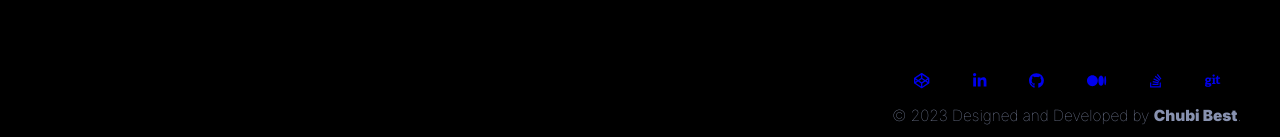
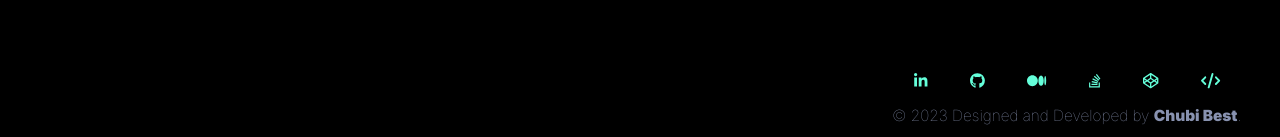
Before and after one commit to chubibest/portfolio, a React (Create React App) app: page / in a window 1280 px wide. Shown: the part 660-797 px from the top of the page. Built offline with nearby package versions, Linux system fonts and the light colour scheme.

Commit message:
add links to footer

```diff
--- a/package.json
+++ b/package.json
@@ -6,6 +6,7 @@
   "dependencies": {
     "@fortawesome/fontawesome-svg-core": "^6.3.0",
     "@fortawesome/free-brands-svg-icons": "^6.3.0",
+    "@fortawesome/free-solid-svg-icons": "^6.3.0",
     "@fortawesome/react-fontawesome": "^0.2.0",
     "@testing-library/jest-dom": "^5.16.5",
     "@testing-library/react": "^13.4.0",
@@ -14,6 +15,8 @@
     "@types/node": "^16.18.13",
     "@types/react": "^18.0.28",
     "@types/react-dom": "^18.0.11",
+    "i": "^0.3.7",
+    "npm": "^9.6.2",
     "react": "^18.2.0",
     "react-dom": "^18.2.0",
     "react-scripts": "5.0.1",
--- a/src/Components/Footer/Footer.tsx
+++ b/src/Components/Footer/Footer.tsx
@@ -1,6 +1,8 @@
 import React from 'react';
 import { FontAwesomeIcon } from '@fortawesome/react-fontawesome';
-import { faGithub, faLinkedinIn, faMediumM, faStackOverflow, faCodepen, faGit } from '@fortawesome/free-brands-svg-icons';
+import { faGithub, faLinkedinIn, faMediumM, faStackOverflow, faCodepen } from '@fortawesome/free-brands-svg-icons';
+import { faCode } from '@fortawesome/free-solid-svg-icons';
+
 import styled from 'styled-components';
 
 const Footer = styled.footer(({theme}) => ({
@@ -17,6 +19,9 @@ const Footer = styled.footer(({theme}) => ({
         width: '100%',
         marginLeft: 'auto',
         justifyContent: 'space-around',
+        'a': {
+            color: theme.colors.lively
+        }
     },
     '@media (max-width: 767px)': {
         fontSize: '3vw',
@@ -29,33 +34,33 @@ const Index = () => (
     <Footer className="footer">
         <div className="footer__social">
             <div className="footer__social-item">
-                <a target="_blank" rel="noopener noreferrer" href="https://twitter.com/victoronwuzor" className="footer__social-link">
+                <a target="_blank" rel="noopener noreferrer" href="https://www.linkedin.com/in/chubi-best-9a0a50198/" className="footer__social-link">
+                    <FontAwesomeIcon icon={faLinkedinIn} />
+                </a>
+            </div>
+            <div className="footer__social-item">
+                <a target="_blank" rel="noopener noreferrer" href="https://github.com/chubibest/portfolio" className="footer__social-link">
+                    <FontAwesomeIcon icon={faGithub} />
+                </a>
+            </div>
+            <div className="footer__social-item">
+                <a target="_blank" rel="noopener noreferrer" href="https://medium.com/@chubi.best/schema-migration-for-firestore-5bec92080447" className="footer__social-link">
+                    <FontAwesomeIcon icon={faMediumM} />
+                </a>
+            </div>
+            <div className="footer__social-item">
+                <a target="_blank" rel="noopener noreferrer" href="https://stackoverflow.com/users/11291815/chubi-best" className="footer__social-link">
+                    <FontAwesomeIcon icon={faStackOverflow} />
+                </a>
+            </div>
+            <div className="footer__social-item">
+                <a target="_blank" rel="noopener noreferrer" href="https://codepen.io/chubibest" className="footer__social-link">
                     <FontAwesomeIcon icon={faCodepen} />
                 </a>
             </div>
             <div className="footer__social-item">
-                <a target="_blank" rel="noopener noreferrer" href="https://linkedin.com/in/victoronwuzor" className="footer__social-link">
-                    <FontAwesomeIcon icon={faLinkedinIn} />
-                </a>
-            </div>
-            <div className="footer__social-item">
-                <a target="_blank" rel="noopener noreferrer" href="https://github.com/onwuvic" className="footer__social-link">
-                    <FontAwesomeIcon icon={faGithub} />
-                </a>
-            </div>
-            <div className="footer__social-item">
-                <a target="_blank" rel="noopener noreferrer" href="https://medium.com/@victoronwuzor" className="footer__social-link">
-                    <FontAwesomeIcon icon={faMediumM} />
-                </a>
-            </div>
-            <div className="footer__social-item">
-                <a target="_blank" rel="noopener noreferrer" href="https://stackoverflow.com/users/5954989/okwyvic" className="footer__social-link">
-                    <FontAwesomeIcon icon={faStackOverflow} />
-                </a>
-            </div>
-            <div className="footer__social-item">
-                <a target="_blank" rel="noopener noreferrer" href="https://stackoverflow.com/users/5954989/okwyvic" className="footer__social-link">
-                    <FontAwesomeIcon icon={faGit} />
+                <a target="_blank" rel="noopener noreferrer" href="https://leetcode.com/chubibest" className="footer__social-link">
+                    <FontAwesomeIcon icon={faCode} />
                 </a>
             </div>
         </div>
```
Also changed, not shown: 2 other files (tests, documents, lock files or other folders).
